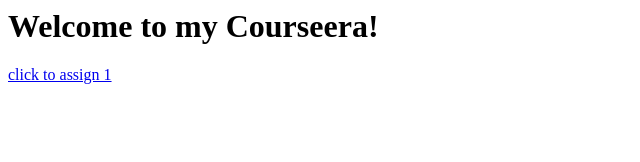
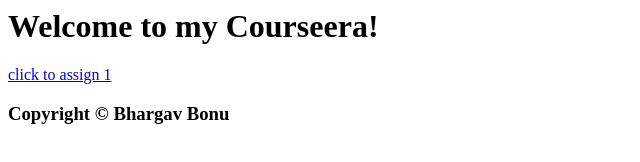
Before and after one commit to Bhargavbonu/courseera-Test, a plain HTML site: page site/index.html in a window 1280 px wide. Shown: the whole page, without its empty margins (0-640 px from the left). Drawn offline with Linux system fonts and the light colour scheme.

Commit message:
Assignment File

```diff
--- a/site/index.html
+++ b/site/index.html
@@ -1,6 +1,10 @@
 <html>
 <body>
-<h1>Welcome to my Courseera!</h1>
-<a href="./assignment1.html">click to assign 1</a>
+   <h1>Welcome to my Courseera!</h1>
+      <a href="./assignment1.html">click to assign 1</a>
 </body>
+
+<FOOTER>
+   <h3> Copyright &copy; Bhargav Bonu <h3>
+</FOOTER>
 </html>
```
